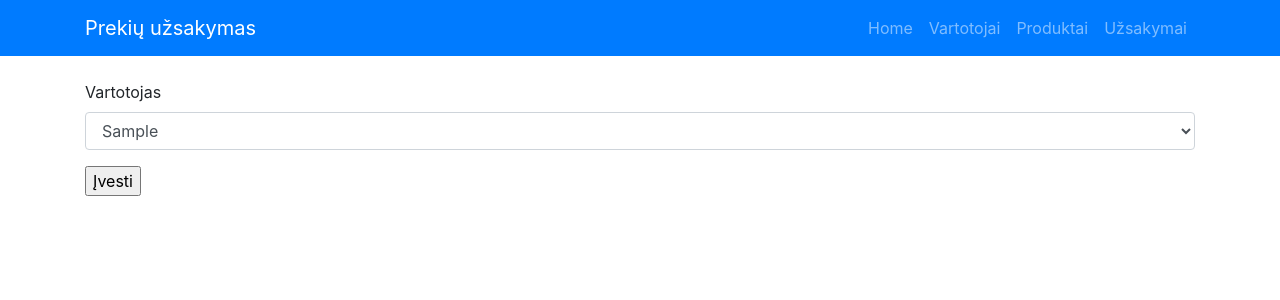
After one commit to DonatasNoreika/prekiu_uzsakymas, a Flask app: page /naujas_uzsakymas in a window 1280 px wide. The commit adds this page. Shown: the top 300 px of the page. Run offline with Flask 2, Linux system fonts and the light colour scheme; tables that the repository leaves empty hold one stand-in row (values such as "Sample post"); some libraries are stand-ins or nearby versions.

Commit message:
Pridėtas užsakymo atvaizdavimas ir įvedimas tik su klientu

```diff
--- a/app.py
+++ b/app.py
@@ -2,6 +2,7 @@ import os
 from flask import Flask, render_template, redirect, url_for
 from flask_sqlalchemy import SQLAlchemy
 import forms
+from datetime import datetime
 
 basedir = os.path.abspath(os.path.dirname(__file__))
 print(basedir)
@@ -36,7 +37,7 @@ class Produktas(db.Model):
 class Uzsakymas(db.Model):
     __tablename__ = "uzsakymas"
     id = db.Column(db.Integer, primary_key=True)
-    data = db.Column("Vardas", db.DateTime)
+    data = db.Column("Vardas", db.DateTime, default=datetime.today)
     vartotojas_id = db.Column(db.Integer, db.ForeignKey("vartotojas.id"))
     vartotojas = db.relationship("Vartotojas")
 
@@ -69,6 +70,14 @@ def produktai():
     return render_template("produktai.html", produktai=produktai)
 
 
+@app.route("/uzsakymai")
+def uzsakymai():
+    try:
+        uzsakymai = Uzsakymas.query.all()
+    except:
+        uzsakymai = []
+    return render_template("produktai.html", uzsakymai=uzsakymai)
+
 @app.route("/naujas_vartotojas", methods=["GET", "POST"])
 def naujas_vartotojas():
     db.create_all()
@@ -94,6 +103,18 @@ def naujas_produktas():
         return redirect(url_for('produktai'))
     return render_template("prideti_produkta.html", form=forma)
 
+
+@app.route("/naujas_uzsakymas", methods=["GET", "POST"])
+def naujas_uzsakymas():
+    db.create_all()
+    forma = forms.UzsakymasForm()
+    if forma.validate_on_submit():
+        uzsakymas = Uzsakymas(vartotojas_id=forma.vartotojas.data.id)
+        db.session.add(uzsakymas)
+        db.session.commit()
+        return redirect(url_for('uzsakymai'))
+    return render_template("prideti_uzsakyma.html", form=forma)
+
 if __name__ == '__main__':
     db.create_all()
     app.run(host='127.0.0.1', port=8000, debug=True)
--- a/forms.py
+++ b/forms.py
@@ -4,14 +4,11 @@ from wtforms.validators import DataRequired, Email, InputRequired
 from wtforms_sqlalchemy.fields import QuerySelectField, QuerySelectMultipleField
 import app
 
-# def get_pk(obj):
-#     return str(obj)
-#
-# def vaikas_query():
-#     return app.Vaikas.query
-#
-# def tevas_query():
-#     return app.Tevas.query
+def get_pk(obj):
+    return str(obj)
+
+def vartotojas_query():
+    return app.Vartotojas.query
 
 class VartotojasForm(FlaskForm):
     vardas = StringField('Vardas', [DataRequired()])
@@ -22,3 +19,7 @@ class ProduktasForm(FlaskForm):
     pavadinimas = StringField('Pavadinimas', [DataRequired()])
     kaina = FloatField('Kaina', [DataRequired()])
     submit = SubmitField('Įvesti')
+
+class UzsakymasForm(FlaskForm):
+    vartotojas = QuerySelectField(query_factory=vartotojas_query, get_label="vardas", get_pk=get_pk)
+    submit = SubmitField('Įvesti')
--- a/templates/base.html
+++ b/templates/base.html
@@ -37,6 +37,9 @@
           <li class="nav-item">
             <a class="nav-link" href="/produktai">Produktai</a>
           </li>
+            <li class="nav-item">
+            <a class="nav-link" href="/uzsakymai">Užsakymai</a>
+          </li>
         </ul>
       </div>
     </div>
--- /dev/null
+++ b/templates/prideti_uzsakyma.html
@@ -0,0 +1,13 @@
+{% extends "base.html" %}
+
+{% block content %}
+
+<form method="post" action="#">
+    {{ form.hidden_tag() }}
+    <div class="form-group">
+        {{ form.vartotojas.label(class="form-control-label") }}
+        {{ form.vartotojas(class="form-control") }}
+    </div>
+    {{ form.submit }}
+</form>
+{% endblock %}
```
Also changed, not shown: templates/uzsakymai.html (renamed from templates/vartotojai.html, +5 -5 lines).
